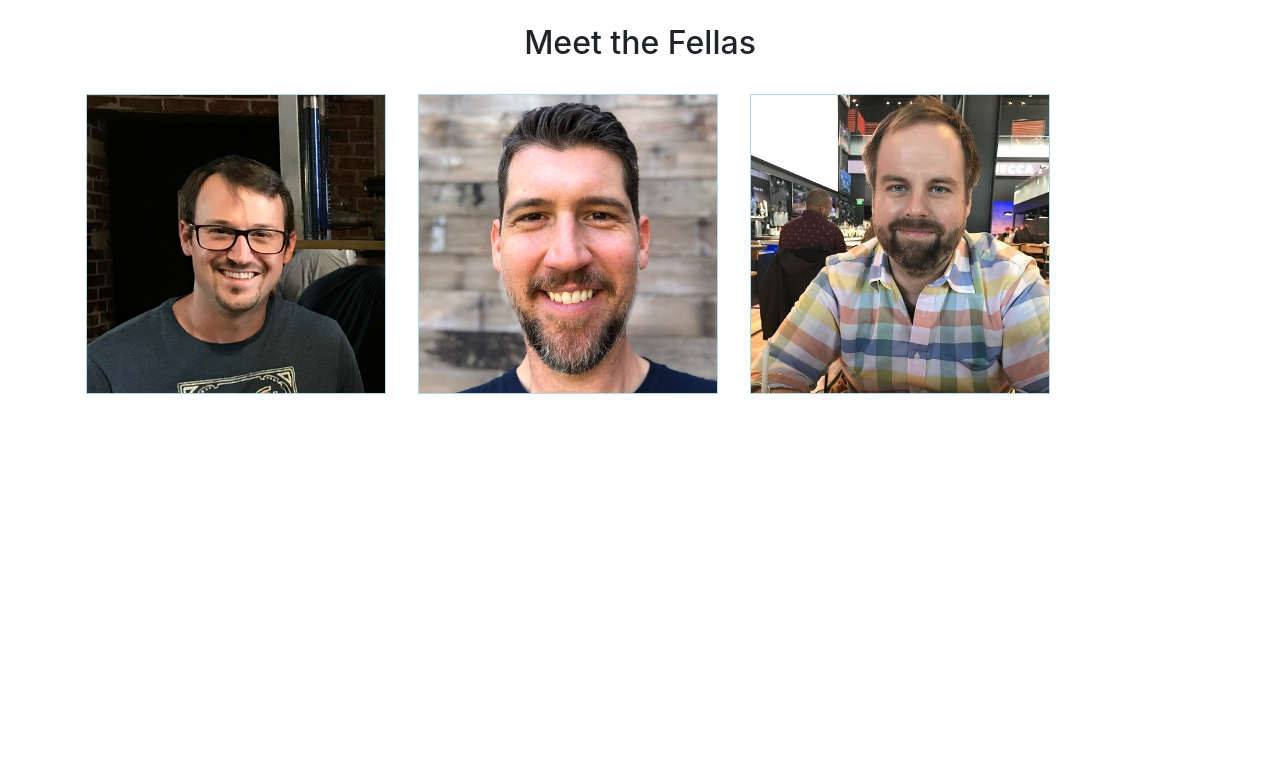
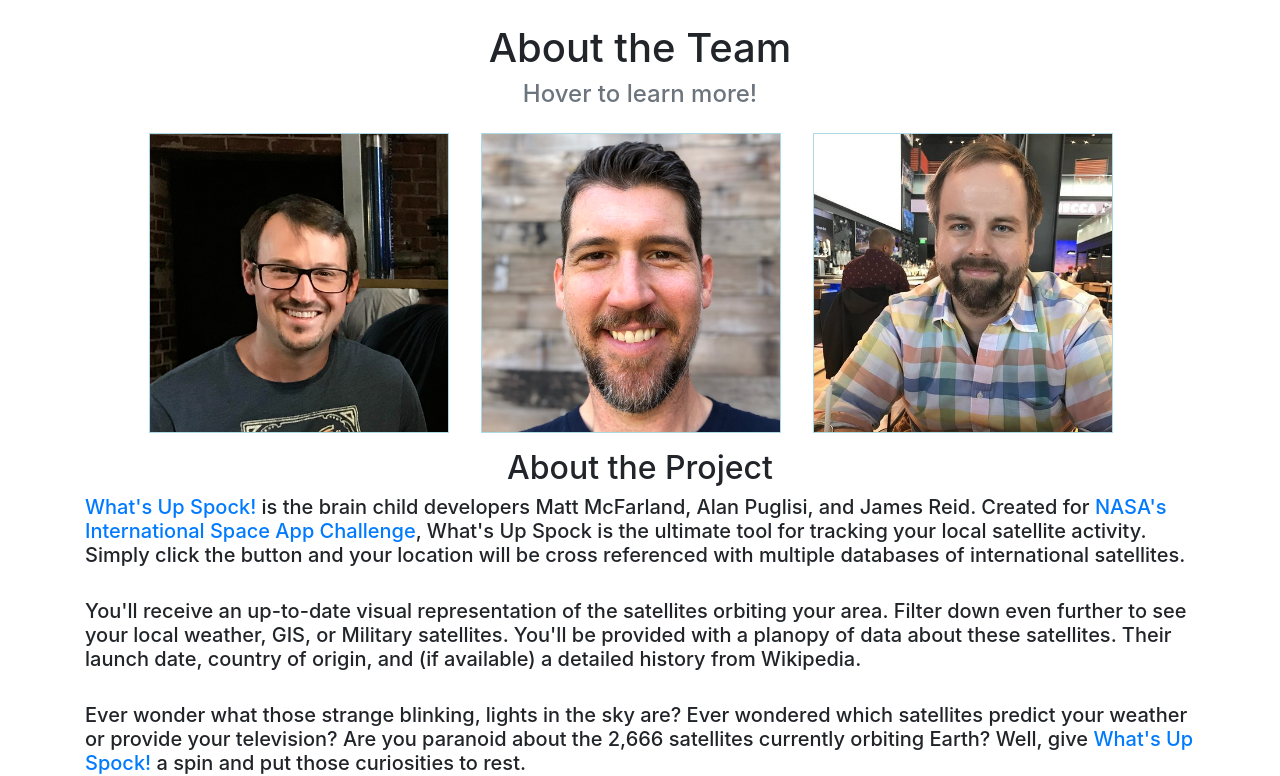
Before and after one commit to puglisac/orbital-sky, a Flask app: page /about in a window 1280 px wide. Shown: the part 72-848 px from the top of the page. Run offline with Flask 2, Linux system fonts and the light colour scheme; some libraries are stand-ins or nearby versions.

Commit message:
styling on about team page

```diff
--- a/templates/about.html
+++ b/templates/about.html
@@ -2,11 +2,12 @@
 
 {% block content %}
 
-<h2  class="text-center">Meet the Fellas</h2>
+<h1 class="text-center">About the Team</h1>
+<h4 class="text-center text-muted">Hover to learn more!</h4>
 
 
-<div class="container mt-3">
-    <div class="row">
+<div class="container">
+    <div class="row ml-5">
 
         <div class="overlay-box m-3">
             <img src="/static/images/alan.png" alt="Card image cap" class="pic">
@@ -43,4 +44,17 @@
     </div>
 </div>
 
+<div class="container">
+
+    <h2 class="text-center">About the Project</h2>
+
+    <a href="/"><h5>What's Up Spock!</a> is the brain child developers Matt McFarland, Alan Puglisi, and James Reid. Created for <a href="https://www.spaceappschallenge.org/about/">NASA's International Space App Challenge</a>, What's Up Spock is the ultimate tool for tracking your local satellite activity. Simply click the button and your location will be cross referenced with multiple databases of international satellites.</h5>
+    <br>
+    <h5>You'll receive an up-to-date visual representation of the satellites orbiting your area. Filter down even further to see your local weather, GIS, or Military satellites. You'll be provided with a planopy of data about these satellites. Their launch date, country of origin, and (if available) a detailed history from Wikipedia.</h5>
+    <br>
+    <h5>Ever wonder what those strange blinking, lights in the sky are? Ever wondered which satellites predict your weather or provide your television? Are you paranoid about the 2,666 satellites currently orbiting Earth? Well, give <a href="/">What's Up Spock!</a> a spin and put those curiosities to rest.</h5>
+</div>
+
+
+
 {% endblock %}
```
